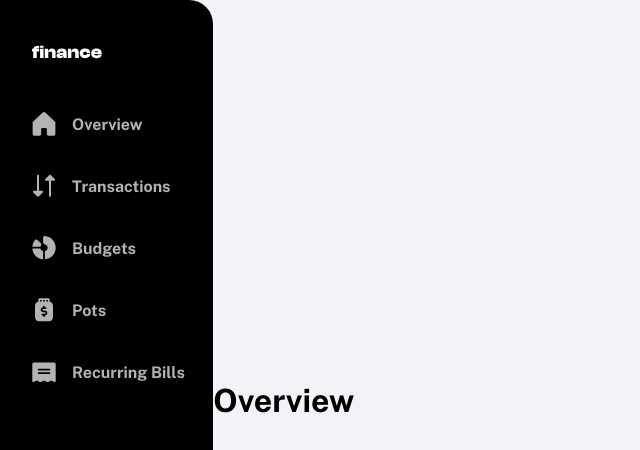
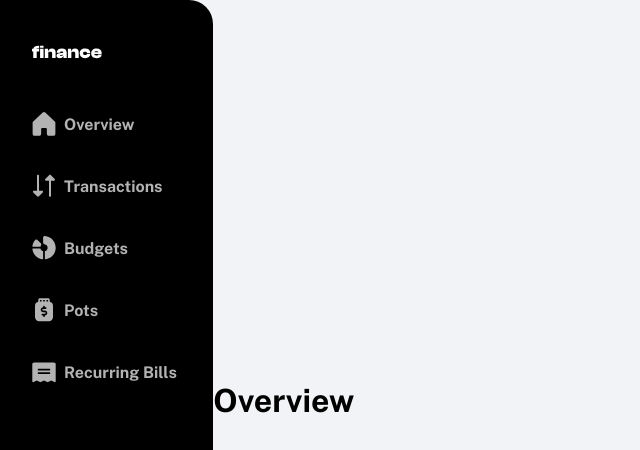
Before and after one commit to kwe92/personal-finance-app, a React (Create React App) app: page /home/Overview in a window 1280 px wide. Shown: the top 450 px of the page, without its empty margins (0-640 px from the left). Built offline with nearby package versions, Linux system fonts and the light colour scheme.

Commit message:
task: added tabKey paramenter

```diff
--- a/src/features/home/components/selectable_list_tile.tsx
+++ b/src/features/home/components/selectable_list_tile.tsx
@@ -1,15 +1,20 @@
-import { GapW16 } from "../../../app/constants/reusable";
+import * as gaps from "../../../app/constants/reusable";
 import "./css/selectable_list_tile.css";
 
 const SelectableListTile = (props: {
   icon: JSX.Element;
   content: string;
+  tabKey: number;
   onTap?: React.MouseEventHandler<HTMLDivElement>;
 }): JSX.Element => {
   return (
-    <div className="selectable-list-tile" tabIndex={1} onClick={props.onTap}>
+    <div
+      className="selectable-list-tile"
+      tabIndex={props.tabKey}
+      onClick={props.onTap}
+    >
       {props.icon}
-      <GapW16 />
+      <gaps.GapW8 />
       <p>{props.content}</p>
     </div>
   );
```
